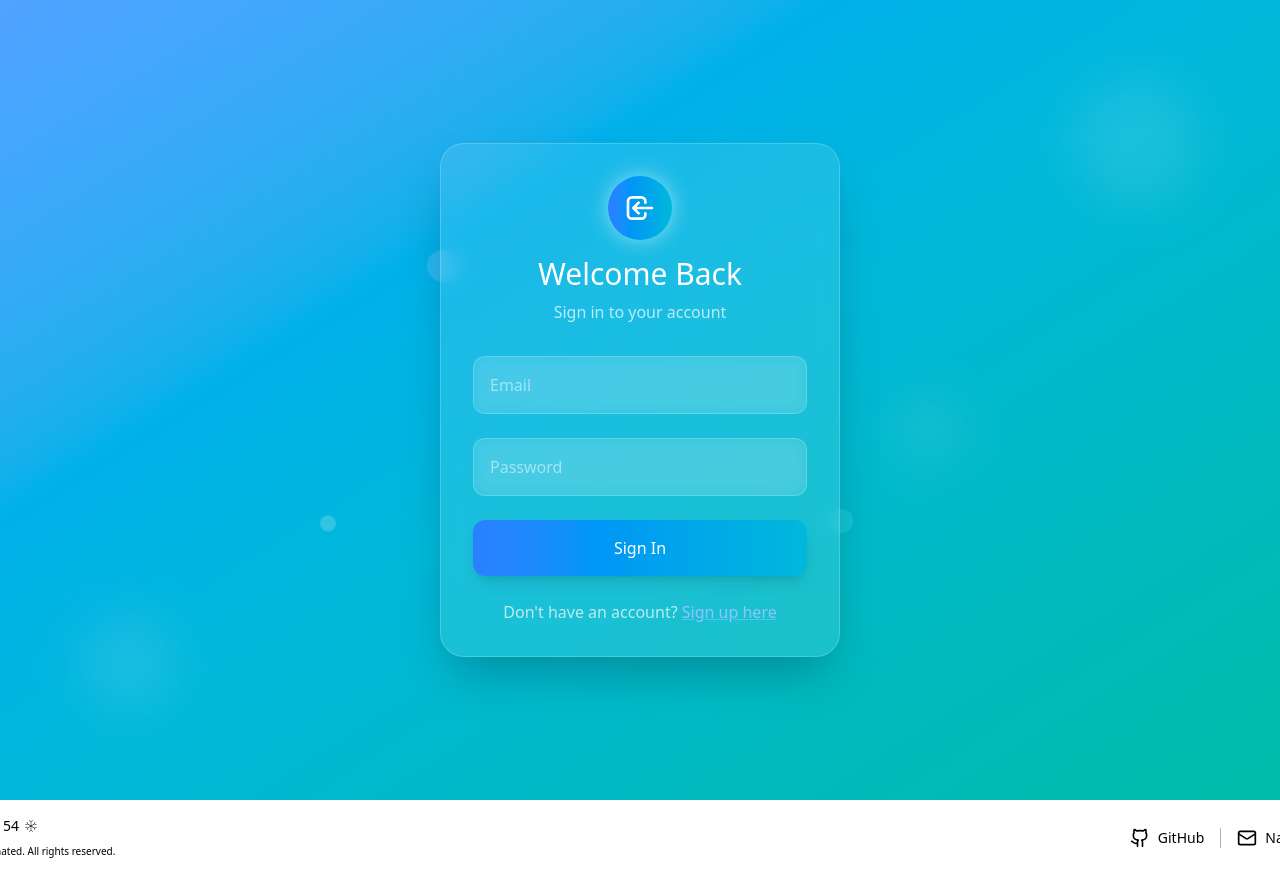
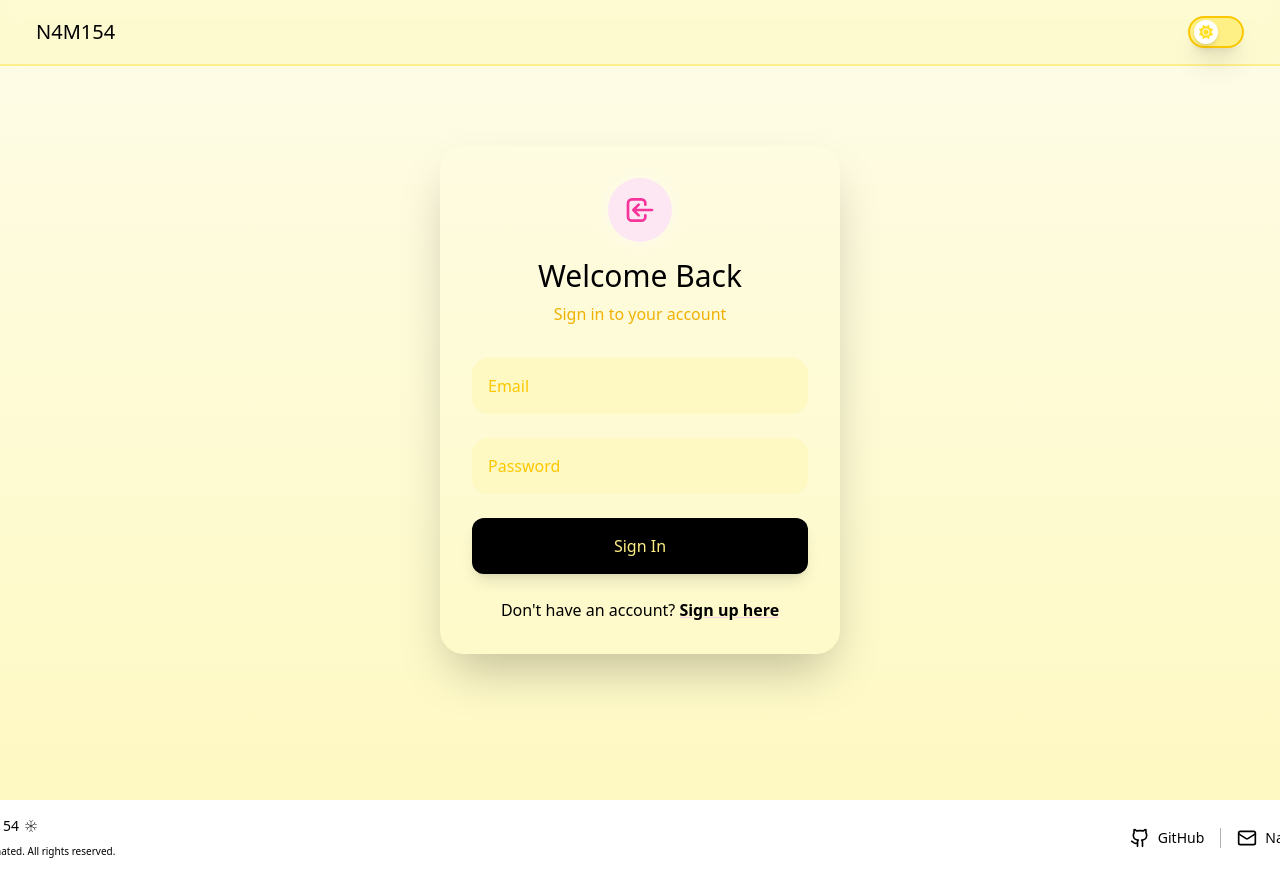
Before and after one commit to N4M154/The-Opinionated, a React (Vite) app in the folder reviewsystem/: page /login in a window 1280 px wide. Shown: the top 875 px of the page. Built offline with nearby package versions, Linux system fonts and the light colour scheme.

Commit message:
login signup cleanup

```diff
--- a/reviewsystem/src/pages/Login.jsx
+++ b/reviewsystem/src/pages/Login.jsx
@@ -1,5 +1,6 @@
 import { useState } from "react";
 import { useNavigate } from "react-router-dom";
+import ThemeToggle from "../components/ThemeToggle";
 
 export default function Login() {
   const [email, setEmail] = useState("");
@@ -26,40 +27,27 @@ export default function Login() {
   };
 
   return (
-    <div className="min-h-screen flex items-center justify-center relative overflow-hidden">
-      {/* Animated background elements */}
-      <div className="absolute inset-0 bg-gradient-to-br from-blue-400 via-cyan-500 to-teal-500"></div>
-
-      {/* Floating orbs */}
-      <div className="absolute top-20 right-20 w-32 h-32 bg-white/10 rounded-full animate-float blur-xl"></div>
-      <div
-        className="absolute bottom-20 left-20 w-24 h-24 bg-white/10 rounded-full animate-float blur-xl"
-        style={{ animationDelay: "1s" }}
-      ></div>
-      <div
-        className="absolute top-1/2 right-1/4 w-16 h-16 bg-white/10 rounded-full animate-float blur-xl"
-        style={{ animationDelay: "2s" }}
-      ></div>
-
-      {/* Additional floating particles */}
-      <div className="absolute top-1/3 left-1/3 w-8 h-8 bg-blue-300/30 rounded-full animate-float-particle"></div>
-      <div
-        className="absolute bottom-1/3 right-1/3 w-6 h-6 bg-cyan-300/30 rounded-full animate-float-particle"
-        style={{ animationDelay: "1.5s" }}
-      ></div>
-      <div
-        className="absolute top-2/3 left-1/4 w-4 h-4 bg-white/20 rounded-full animate-float-particle"
-        style={{ animationDelay: "3s" }}
-      ></div>
-
+    <div>
+      <header className="fixed w-full border-b-2 border-yellow-300/40 bg-yellow-100/60 dark:bg-black dark:border-gray-900 backdrop-blur-sm py-4 z-50 transition-all duration-300">
+        <div className="container mx-auto px-4 flex justify-between items-center">
+          <h1 className="text-xl font-light text-black dark:text-yellow-200 ml-5">
+            N4M154
+          </h1>
+          <nav className="hidden md:flex space-x-6"></nav>
+          <div className="mr-5">
+            <ThemeToggle />
+          </div>
+        </div>
+      </header>
+      <div className="min-h-screen flex items-center justify-center relative overflow-hidden bg-gradient-to-b from-yellow-50 to-yellow-100 dark:from-black dark:to-black">
         {/* Main form container */}
         <div className="relative z-10 w-full max-w-md px-6 form-slide-in">
-        <div className="glass rounded-3xl p-8 shadow-2xl hover-lift form-fade-in">
+          <div className="dark:border-b-2 dark:border-r-2 dark:border-pink-300/40 rounded-3xl p-8 shadow-2xl hover-lift form-fade-in">
             {/* Header with icon */}
             <div className="text-center mb-8">
-            <div className="w-16 h-16 bg-gradient-to-r from-blue-500 to-cyan-500 rounded-full flex items-center justify-center mx-auto mb-4 animate-pulse-glow icon-glow animate-bounce">
+              <div className="w-16 h-16 bg-pink-100 rounded-full flex items-center justify-center mx-auto mb-4 animate-pulse-glow icon-glow animate-bounce">
                 <svg
-                className="w-8 h-8 text-white"
+                  className="w-8 h-8 text-pink-500"
                   fill="none"
                   stroke="currentColor"
                   viewBox="0 0 24 24"
@@ -72,15 +60,17 @@ export default function Login() {
                   />
                 </svg>
               </div>
-            <h2 className="text-3xl font-thin text-white mb-2">Welcome Back</h2>
-            <p className="text-white/70">Sign in to your account</p>
+              <h2 className="text-3xl font-thin text-black dark:text-white mb-2">
+                Welcome Back
+              </h2>
+              <p className="text-yellow-500">Sign in to your account</p>
             </div>
 
             <form onSubmit={handleLogin} className="space-y-6">
               {/* Email input */}
               <div className="relative group">
                 <input
-                className="w-full px-4 py-4 bg-white/10 border border-white/20 rounded-xl text-white placeholder-white/50 focus:outline-none focus:ring-2 focus:ring-blue-400 focus:border-transparent transition-all duration-300 backdrop-blur-sm input-focus"
+                  className="w-full px-4 py-4 bg-yellow-100 dark:bg-yellow-200/20 rounded-2xl text-black dark:text-white font-thin placeholder-yellow-400 focus:outline-none transition-all duration-300 backdrop-blur-sm input-focus"
                   placeholder="Email"
                   type="email"
                   value={email}
@@ -93,7 +83,7 @@ export default function Login() {
               {/* Password input */}
               <div className="relative group">
                 <input
-                className="w-full px-4 py-4 bg-white/10 border border-white/20 rounded-xl text-white placeholder-white/50 focus:outline-none focus:ring-2 focus:ring-blue-400 focus:border-transparent transition-all duration-300 backdrop-blur-sm input-focus"
+                  className="w-full px-4 py-4 bg-yellow-100 dark:bg-yellow-200/20 rounded-2xl text-black dark:text-white font-thin placeholder-yellow-400 focus:outline-none transition-all duration-300 backdrop-blur-sm input-focus"
                   placeholder="Password"
                   type="password"
                   value={password}
@@ -107,7 +97,7 @@ export default function Login() {
               <button
                 type="submit"
                 disabled={isLoading}
-              className="w-full py-4 bg-gradient-to-r from-blue-500 to-cyan-500 text-white font-thin rounded-xl hover:from-blue-600 hover:to-cyan-600 transform hover:scale-105 transition-all duration-300 shadow-lg hover:shadow-xl disabled:opacity-50 disabled:cursor-not-allowed relative overflow-hidden"
+                className="w-full py-4 dark:bg-yellow-200 bg-black text-yellow-200 dark:text-black font-thin rounded-xl  transform hover:scale-105 transition-all duration-300 shadow-lg hover:shadow-xl disabled:opacity-50 disabled:cursor-not-allowed relative overflow-hidden"
               >
                 {isLoading ? (
                   <div className="flex items-center justify-center">
@@ -122,11 +112,11 @@ export default function Login() {
 
             {/* Signup link */}
             <div className="text-center mt-6">
-            <p className="text-white/70">
+              <p className="text-black dark:text-white font-thin">
                 Don't have an account?{" "}
                 <a
                   href="/signup"
-                className="text-blue-300 hover:text-white font-thin transition-colors duration-300 underline decoration-blue-300/50 hover:decoration-white"
+                  className="font-bold dark:text-white text-black hover:text-yellow-500 transition-colors duration-300 underline decoration-pink-200 hover:decoration-white"
                 >
                   Sign up here
                 </a>
@@ -135,5 +125,6 @@ export default function Login() {
           </div>
         </div>
       </div>
+    </div>
   );
 }
--- a/reviewsystem/src/pages/Signup.jsx
+++ b/reviewsystem/src/pages/Signup.jsx
@@ -1,16 +1,17 @@
 import { useState } from "react";
 import { useNavigate } from "react-router-dom";
+import ThemeToggle from "../components/ThemeToggle";
 
-export default function Signup() {
+export default function Login() {
   const [email, setEmail] = useState("");
   const [password, setPassword] = useState("");
   const [isLoading, setIsLoading] = useState(false);
   const navigate = useNavigate();
 
-  const handleSignup = async (e) => {
+  const handleLogin = async (e) => {
     e.preventDefault();
     setIsLoading(true);
-    const res = await fetch("http://localhost:4000/signup", {
+    const res = await fetch("http://localhost:4000/login", {
       method: "POST",
       headers: { "Content-Type": "application/json" },
       body: JSON.stringify({ email, password }),
@@ -20,46 +21,33 @@ export default function Signup() {
       localStorage.setItem("token", data.token);
       navigate("/home");
     } else {
-      alert(data.message || "Signup failed");
+      alert(data.message || "Login failed");
     }
     setIsLoading(false);
   };
 
   return (
-    <div className="min-h-screen flex items-center justify-center relative overflow-hidden">
-      {/* Animated background elements */}
-      <div className="absolute inset-0 bg-gradient-to-br from-purple-400 via-pink-500 to-red-500"></div>
-
-      {/* Floating orbs */}
-      <div className="absolute top-20 left-20 w-32 h-32 bg-white/10 rounded-full animate-float blur-xl"></div>
-      <div
-        className="absolute bottom-20 right-20 w-24 h-24 bg-white/10 rounded-full animate-float blur-xl"
-        style={{ animationDelay: "1s" }}
-      ></div>
-      <div
-        className="absolute top-1/2 left-1/4 w-16 h-16 bg-white/10 rounded-full animate-float blur-xl"
-        style={{ animationDelay: "2s" }}
-      ></div>
-
-      {/* Additional floating particles */}
-      <div className="absolute top-1/3 right-1/3 w-8 h-8 bg-purple-300/30 rounded-full animate-float-particle"></div>
-      <div
-        className="absolute bottom-1/3 left-1/3 w-6 h-6 bg-pink-300/30 rounded-full animate-float-particle"
-        style={{ animationDelay: "1.5s" }}
-      ></div>
-      <div
-        className="absolute top-2/3 right-1/4 w-4 h-4 bg-white/20 rounded-full animate-float-particle"
-        style={{ animationDelay: "3s" }}
-      ></div>
-
+    <div>
+      <header className="fixed w-full border-b-2 border-yellow-300/40 bg-yellow-100/60 dark:bg-black dark:border-gray-900 backdrop-blur-sm py-4 z-50 transition-all duration-300">
+        <div className="container mx-auto px-4 flex justify-between items-center">
+          <h1 className="text-xl font-light text-black dark:text-yellow-200 ml-5">
+            N4M154
+          </h1>
+          <nav className="hidden md:flex space-x-6"></nav>
+          <div className="mr-5">
+            <ThemeToggle />
+          </div>
+        </div>
+      </header>
+      <div className="min-h-screen flex items-center justify-center relative overflow-hidden bg-gradient-to-b from-yellow-50 to-yellow-100 dark:from-black dark:to-black">
         {/* Main form container */}
         <div className="relative z-10 w-full max-w-md px-6 form-slide-in">
-        <div className="glass rounded-3xl p-8 shadow-2xl hover-lift form-fade-in">
+          <div className="dark:border-b-2 dark:border-r-2 dark:border-pink-300/40 rounded-3xl p-8 shadow-2xl hover-lift form-fade-in">
             {/* Header with icon */}
             <div className="text-center mb-8">
-            <div className="w-16 h-16 bg-gradient-to-r from-purple-500 to-pink-500 rounded-full flex items-center justify-center mx-auto mb-4 animate-pulse-glow icon-glow animate-bounce">
+              <div className="w-16 h-16 bg-pink-100 rounded-full flex items-center justify-center mx-auto mb-4 animate-pulse-glow icon-glow animate-bounce">
                 <svg
-                className="w-8 h-8 text-white"
+                  className="w-8 h-8 text-pink-500"
                   fill="none"
                   stroke="currentColor"
                   viewBox="0 0 24 24"
@@ -72,49 +60,49 @@ export default function Signup() {
                   />
                 </svg>
               </div>
-            <h2 className="text-3xl font-thin text-white mb-2">
+              <h2 className="text-3xl font-thin text-black dark:text-white mb-2">
                 Create Account
               </h2>
-            <p className="text-white/70">Join our community today!</p>
+              <p className="text-yellow-500">Join our community today!</p>
             </div>
 
-          <form onSubmit={handleSignup} className="space-y-6">
+            <form onSubmit={handleLogin} className="space-y-6">
               {/* Email input */}
               <div className="relative group">
                 <input
-                className="w-full px-4 py-4 bg-white/10 border border-white/20 rounded-xl text-white placeholder-white/50 focus:outline-none focus:ring-2 focus:ring-purple-400 focus:border-transparent transition-all duration-300 backdrop-blur-sm input-focus"
+                  className="w-full px-4 py-4 bg-yellow-100 dark:bg-yellow-200/20 rounded-2xl text-black dark:text-white font-thin placeholder-yellow-400 focus:outline-none transition-all duration-300 backdrop-blur-sm input-focus"
                   placeholder="Email"
                   type="email"
                   value={email}
                   onChange={(e) => setEmail(e.target.value)}
                   required
                 />
-              <div className="absolute inset-0 rounded-xl bg-gradient-to-r from-purple-500/20 to-pink-500/20 opacity-0 group-hover:opacity-100 transition-opacity duration-300 -z-10"></div>
+                <div className="absolute inset-0 rounded-xl bg-gradient-to-r from-blue-500/20 to-cyan-500/20 opacity-0 group-hover:opacity-100 transition-opacity duration-300 -z-10"></div>
               </div>
 
               {/* Password input */}
               <div className="relative group">
                 <input
-                className="w-full px-4 py-4 bg-white/10 border border-white/20 rounded-xl text-white placeholder-white/50 focus:outline-none focus:ring-2 focus:ring-purple-400 focus:border-transparent transition-all duration-300 backdrop-blur-sm input-focus"
+                  className="w-full px-4 py-4 bg-yellow-100 dark:bg-yellow-200/20 rounded-2xl text-black dark:text-white font-thin placeholder-yellow-400 focus:outline-none transition-all duration-300 backdrop-blur-sm input-focus"
                   placeholder="Password"
                   type="password"
                   value={password}
                   onChange={(e) => setPassword(e.target.value)}
                   required
                 />
-              <div className="absolute inset-0 rounded-xl bg-gradient-to-r from-purple-500/20 to-pink-500/20 opacity-0 group-hover:opacity-100 transition-opacity duration-300 -z-10"></div>
+                <div className="absolute inset-0 rounded-xl bg-gradient-to-r from-blue-500/20 to-cyan-500/20 opacity-0 group-hover:opacity-100 transition-opacity duration-300 -z-10"></div>
               </div>
 
               {/* Submit button */}
               <button
                 type="submit"
                 disabled={isLoading}
-              className="w-full py-4 bg-gradient-to-r from-purple-500 to-pink-500 text-white font-thin rounded-xl hover:from-purple-600 hover:to-pink-600 transform hover:scale-105 transition-all duration-300 shadow-lg hover:shadow-xl disabled:opacity-50 disabled:cursor-not-allowed relative overflow-hidden"
+                className="w-full py-4 dark:bg-yellow-200 bg-black text-yellow-200 dark:text-black font-thin rounded-xl  transform hover:scale-105 transition-all duration-300 shadow-lg hover:shadow-xl disabled:opacity-50 disabled:cursor-not-allowed relative overflow-hidden"
               >
                 {isLoading ? (
                   <div className="flex items-center justify-center">
                     <div className="w-5 h-5 border-2 border-white/30 border-t-white rounded-full animate-spin mr-2"></div>
-                  Creating Account...
+                    Signing Up...
                   </div>
                 ) : (
                   "Create Account"
@@ -122,13 +110,13 @@ export default function Signup() {
               </button>
             </form>
 
-          {/* Login link */}
+            {/* Signup link */}
             <div className="text-center mt-6">
-            <p className="text-white/70">
+              <p className="text-black dark:text-white font-thin">
                 Already have an account?{" "}
                 <a
-                href="/login"
-                className="text-purple-300 hover:text-white font-thin transition-colors duration-300 underline decoration-purple-300/50 hover:decoration-white"
+                  href="/signup"
+                  className="font-bold dark:text-white text-black hover:text-yellow-500 transition-colors duration-300 underline decoration-pink-200 hover:decoration-white"
                 >
                   Sign in here
                 </a>
@@ -137,5 +125,6 @@ export default function Signup() {
           </div>
         </div>
       </div>
+    </div>
   );
 }
```
Lines whose indentation alone changed are shown as unchanged.
